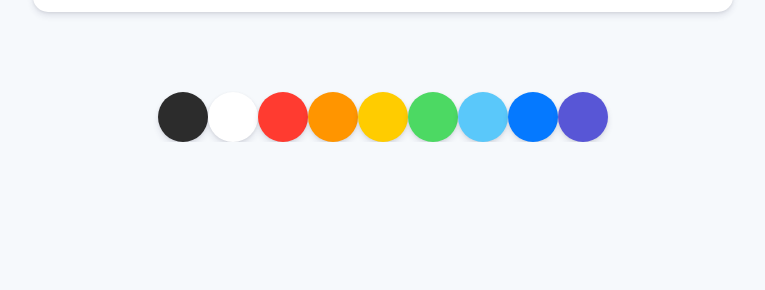
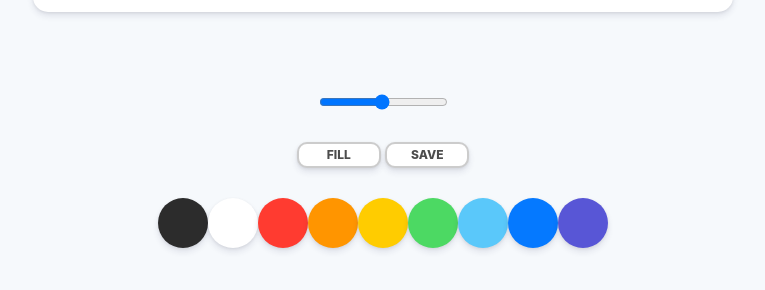
Before and after one commit to tkyoun0421/paintjs, a plain HTML site: page index.html in a window 1280 px wide. Shown: the part 738-1028 px from the top of the page, without its empty margins (257-1022 px from the left). Before the commit the page ends 880 px from the top, so only its background shows below. Drawn offline with Linux system fonts and the light colour scheme.

Commit message:
Styles part Two

```diff
--- a/index.html
+++ b/index.html
@@ -10,6 +10,13 @@
 <body>
     <canvas id="js-canvas" class="canvas"></canvas>
     <div class="controls">
+        <div class="controls__range">
+            <input type="range" id="jsRange" min="0.1" max="5.0" value="2.5" step="0.1">
+        </div>
+        <div class="controls__btns">
+            <button id="jsMode">Fill</button>
+            <button id="jsSave">Save</button>
+        </div>
         <div class="controls__colors" id="jsColors">
             <div class="controls__color" style="background-color: #2c2c2c;"></div>
             <div class="controls__color" style="background-color: #fff;"></div>
--- a/style.css
+++ b/style.css
@@ -7,7 +7,7 @@ body {
     display: flex;
     flex-direction: column;
     align-items: center;
-    padding-top: 50px;
+    padding: 50px 0;
 }
 
 .canvas{
@@ -20,7 +20,35 @@ body {
 
 .controls {
     margin-top: 80px;
+    display: flex;
+    flex-direction: column;
+    align-items: center;
 }
+
+.controls .controls__btns {
+    margin-bottom: 30px;
+}
+
+.controls__btns button {
+    all: unset;
+    cursor: pointer;
+    background-color: #fff;
+    padding: 5px 0px;
+    width: 80px;
+    text-align: center;
+    border-radius: 10px;
+    box-shadow: 0 4px 6px rgba(50, 50, 93, 0.11), 0 1px 3px rgba(0, 0, 0, 0.08);
+    border: 2px solid rgba(0,0,0,0.2);
+    color: rgba(0,0,0,0.7);
+    text-transform: uppercase;
+    font-weight: 800;
+    font-size: 12px;
+}
+
+.controls__btns button:active{
+    transform: scale(0.98);
+}
+
 
 .controls__colors{
     display: flex;
@@ -34,3 +62,7 @@ body {
     border-radius: 25px;
     cursor: pointer;
 }
+
+.controls .controls__range {
+    margin-bottom: 30px;
+}
```
